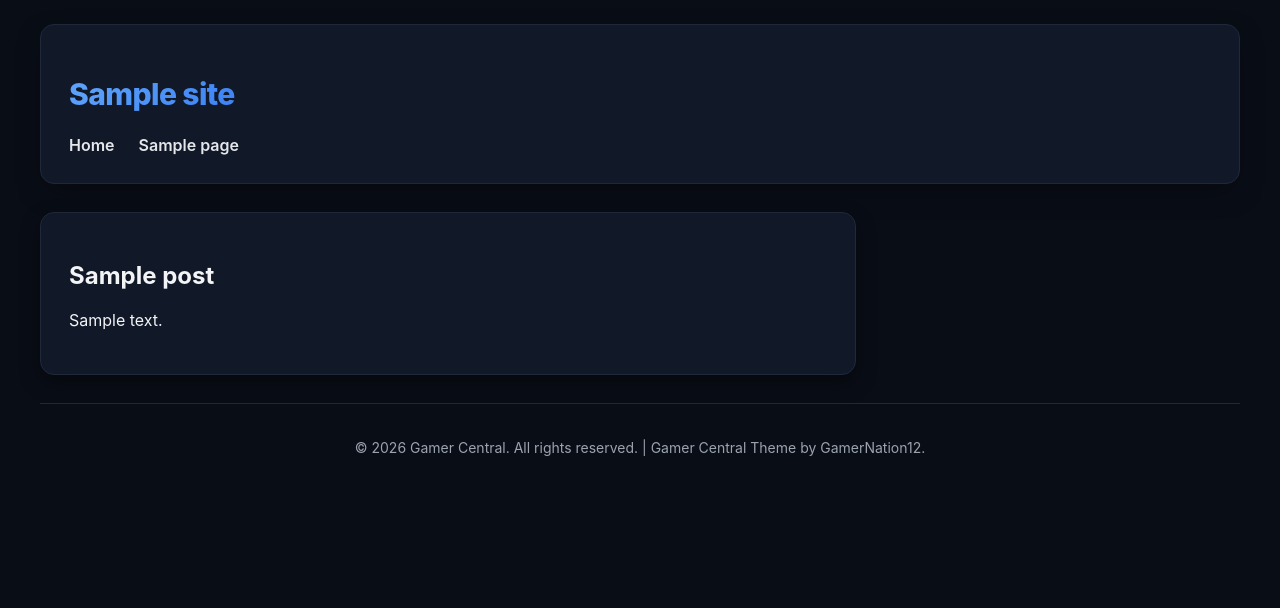
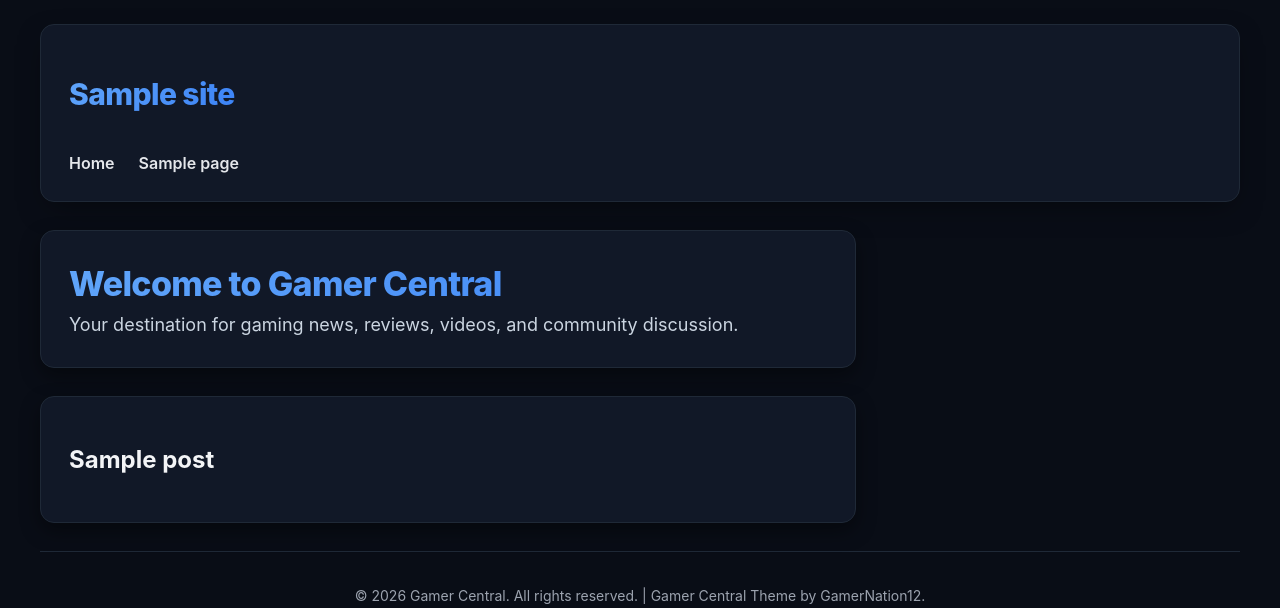
Before and after one commit to GamerNation12/Gamer-Central-Theme, a WordPress theme: template index.php in a window 1280 px wide. Shown: the top 608 px of the page. Run offline with PHP 8.4 and a stand-in for WordPress, Linux system fonts and the light colour scheme; the site name, menu and one post (Sample post) are stand-ins, and other content is empty.

Commit message:
Add logo to header and replace lorem with home welcome

```diff
--- a/functions.php
+++ b/functions.php
@@ -1,6 +1,6 @@
 <?php
 if ( ! defined( '_S_VERSION' ) ) {
-    define( '_S_VERSION', '2.5' );
+    define( '_S_VERSION', '2.7' );
 }
 
 function gamer_central_setup() {
--- a/header.php
+++ b/header.php
@@ -12,6 +12,9 @@
 <div id="page" class="site">
     <header id="masthead" class="site-header">
         <div class="site-branding">
+            <?php if ( function_exists( 'the_custom_logo' ) && has_custom_logo() ) : ?>
+                <div class="site-logo-link"><?php the_custom_logo(); ?></div>
+            <?php endif; ?>
             <?php
             if ( is_front_page() && is_home() ) :
                 ?>
--- a/index.php
+++ b/index.php
@@ -3,6 +3,15 @@ get_header();
 ?>
 <div id="primary" class="content-area">
     <main id="main" class="site-main">
+        <?php
+        if ( is_front_page() && is_home() ) :
+            ?>
+            <section class="home-welcome">
+                <h1 class="home-title">Welcome to Gamer Central</h1>
+                <p class="home-lead">Your destination for gaming news, reviews, videos, and community discussion.</p>
+            </section>
+        <?php endif; ?>
+
         <?php
         if ( have_posts() ) :
             while ( have_posts() ) :
@@ -15,9 +24,8 @@ get_header();
                     <div class="entry-content">
                         <?php
                         if ( has_post_thumbnail() ) {
-                            the_post_thumbnail('large', array('style' => 'width:100%; height:auto; border-radius:10px; margin-bottom:15px;'));
+                            the_post_thumbnail('large', array('style' => 'width:100%; height:auto; border-radius:14px; margin-bottom:15px;'));
                         }
-                        the_excerpt();
                         ?>
                     </div>
                 </article>
--- a/style.css
+++ b/style.css
@@ -3,7 +3,7 @@ Theme Name: Gamer Central
 Theme URI: https://gamer-central.site.je
 Author: GamerNation12
 Description: An advanced, professional dark-mode-first gaming theme featuring built-in direct GitHub branch updates, high-contrast readability, and smooth animations for GamerNation12.
-Version: 2.5
+Version: 2.7
 License: GNU General Public License v2 or later
 License URI: http://www.gnu.org/licenses/gpl-2.0.html
 Text Domain: gamer-central
@@ -373,6 +373,74 @@ video {
     border: none;
 }
 
+.site-branding {
+    display: flex;
+    align-items: center;
+    gap: 16px;
+    flex-wrap: wrap;
+}
+
+.site-logo-link img {
+    border-radius: var(--gamer-radius);
+    border: 1px solid var(--gamer-border);
+    width: 64px;
+    height: 64px;
+    object-fit: cover;
+    display: block;
+}
+
+/* Home page welcome section */
+.home-welcome {
+    background: var(--gamer-surface);
+    border: 1px solid var(--gamer-border);
+    padding: 32px 28px;
+    border-radius: var(--gamer-radius);
+    margin-bottom: 28px;
+    box-shadow: 0 8px 20px rgba(0, 0, 0, 0.4);
+}
+
+.home-title {
+    margin: 0 0 10px;
+    font-size: 34px;
+    font-weight: 800;
+    letter-spacing: -0.02em;
+    background: linear-gradient(135deg, #60a5fa 0%, #3b82f6 100%);
+    -webkit-background-clip: text;
+    -webkit-text-fill-color: transparent;
+}
+
+.home-lead {
+    margin: 0;
+    font-size: 18px;
+    color: #cbd5e1;
+}
+
+body.light .site-logo-link img,
+html.light .site-logo-link img {
+    border-color: #e2e8f0 !important;
+}
+
+body.light .home-welcome,
+html.light .home-welcome {
+    background: #ffffff !important;
+    border-color: #e2e8f0 !important;
+    color: #0f172a !important;
+    box-shadow: 0 4px 12px rgba(0, 0, 0, 0.04) !important;
+}
+
+body.light .home-title,
+html.light .home-title {
+    background: none !important;
+    -webkit-background-clip: initial !important;
+    -webkit-text-fill-color: initial !important;
+    color: #0f172a !important;
+}
+
+body.light .home-lead,
+html.light .home-lead {
+    color: #475569 !important;
+}
+
 /* Custom Electric Blue Scrollbar */
 ::-webkit-scrollbar {
     width: 8px;
```
